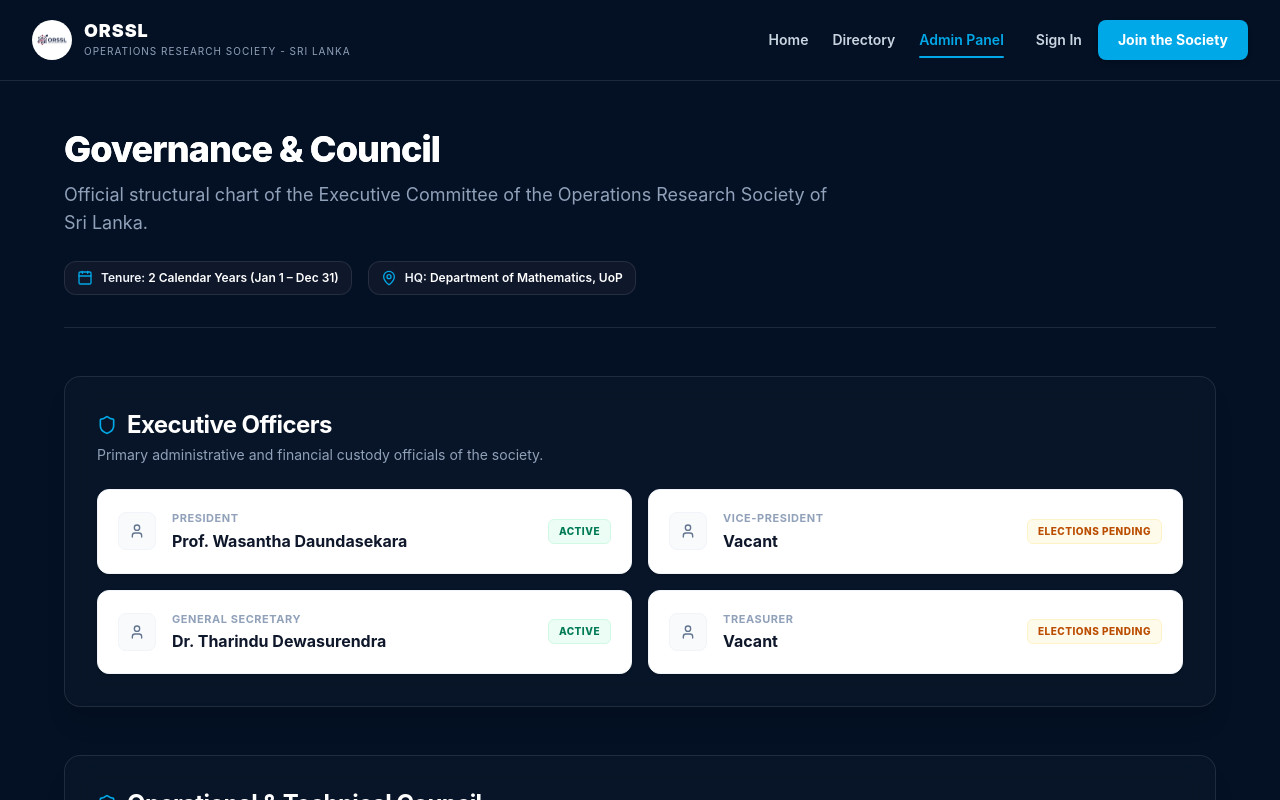
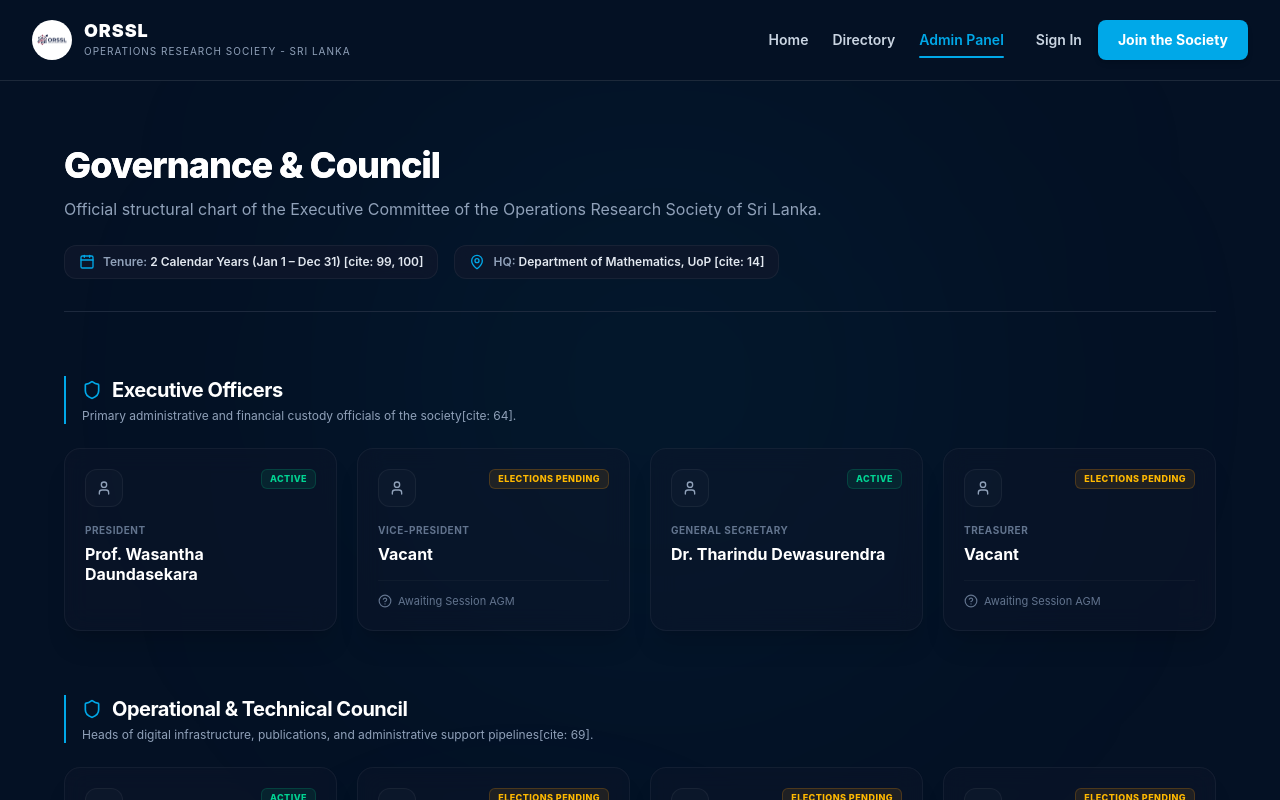
Before and after one commit to felinex4/orssl-final, a React (Vite) app: page / in a window 1280 px wide. Both pictures are taken after a click on the button "Admin Panel". Shown: the top 800 px of the page. Built offline with nearby package versions, Linux system fonts and the light colour scheme; no server answers.

Commit message:
Update portal features

```diff
--- a/src/Pages/Admin.jsx
+++ b/src/Pages/Admin.jsx
@@ -1,12 +1,12 @@
 import React from 'react';
-import { Shield, User, Users, Cpu, Calendar, MapPin, CheckCircle } from 'lucide-react';
+import { Shield, User, Users, Calendar, MapPin, CheckCircle, HelpCircle } from 'lucide-react';
 
 export default function Admin() {
-  // Council matrix data structured into the 3 constitutional tiers
+  // Council matrix data structured into the 3 constitutional tiers [cite: 63]
   const councilTiers = [
     {
       title: "Executive Officers",
-      description: "Primary administrative and financial custody officials of the society.",
+      description: "Primary administrative and financial custody officials of the society[cite: 64].",
       roles: [
         { position: "President", name: "Prof. Wasantha Daundasekara", status: "Active" },
         { position: "Vice-President", name: "Vacant", status: "Elections Pending" },
@@ -16,7 +16,7 @@
     },
     {
       title: "Operational & Technical Council",
-      description: "Heads of digital infrastructure, publications, and administrative support pipelines.",
+      description: "Heads of digital infrastructure, publications, and administrative support pipelines[cite: 69].",
       roles: [
         { position: "Webmaster & Head of Digital Infrastructure", name: "Vacant (Appointed)", status: "Active" },
         { position: "Assistant Secretary", name: "Vacant", status: "Elections Pending" },
@@ -26,86 +26,101 @@
     },
     {
       title: "General Committee Members",
-      description: "Five operational seats managing event logistics and community engagement.",
+      description: "Operational seats managing event logistics and community engagement[cite: 74].",
       roles: [
         { position: "General Committee Member 1", name: "Vacant", status: "Elections Pending" },
         { position: "General Committee Member 2", name: "Vacant", status: "Elections Pending" },
         { position: "General Committee Member 3", name: "Vacant", status: "Elections Pending" },
-        { position: "General Committee Member (Student Representative)", name: "Vacant", status: "Reserved for Student" },
-        { position: "General Committee Member (Student Representative)", name: "Vacant", status: "Reserved for Student" }
+        { position: "General Committee Member", name: "Vacant", status: "Reserved for Student" },
+        { position: "General Committee Member", name: "Vacant", status: "Reserved for Student" }
       ]
     }
   ];
 
   return (
-    <div className="min-h-screen bg-[#041124] text-slate-100 py-12 px-4 sm:px-6 lg:px-8">
-      <div className="max-w-6xl mx-auto">
+    <div className="min-h-screen bg-[#041124] text-slate-100 py-16 px-4 sm:px-6 lg:px-8 relative overflow-hidden">
+      {/* Background Radial Glow Matching Home/Register Page Vibe */}
+      <div className="absolute top-0 right-1/4 w-[600px] h-[600px] bg-[#00a8e8]/5 rounded-full blur-[150px] pointer-events-none" />
+      <div className="absolute bottom-1/4 left-1/4 w-[400px] h-[400px] bg-[#00a8e8]/5 rounded-full blur-[130px] pointer-events-none" />
+
+      <div className="max-w-6xl mx-auto relative z-10">
 
         {/* Header Block */}
-        <div className="text-center sm:text-left mb-12 border-b border-slate-100/10 pb-8">
+        <div className="text-center sm:text-left mb-16 border-b border-slate-800 pb-8">
           <h1 className="text-4xl font-extrabold tracking-tight text-white bg-gradient-to-r from-white via-slate-200 to-[#00a8e8] bg-clip-text text-transparent">
             Governance & Council
           </h1>
-          <p className="mt-3 text-lg text-slate-400 max-w-3xl">
+          <p className="mt-3 text-base text-slate-400 max-w-3xl">
             Official structural chart of the Executive Committee of the Operations Research Society of Sri Lanka.
           </p>
 
           {/* Constitutional Meta Framework Badges */}
           <div className="mt-6 flex flex-wrap gap-4 justify-center sm:justify-start text-xs font-semibold">
-            <div className="flex items-center gap-2 bg-slate-900 border border-slate-100/10 px-3 py-2 rounded-xl">
+            <div className="flex items-center gap-2 bg-slate-900/80 border border-white/5 px-3.5 py-2 rounded-xl backdrop-blur-sm">
               <Calendar className="w-4 h-4 text-[#00a8e8]" />
-              <span>Tenure: <span className="text-white">2 Calendar Years (Jan 1 – Dec 31)</span></span>
+              <span className="text-slate-400">Tenure: <span className="text-slate-200">2 Calendar Years (Jan 1 – Dec 31) [cite: 99, 100]</span></span>
             </div>
-            <div className="flex items-center gap-2 bg-slate-900 border border-slate-100/10 px-3 py-2 rounded-xl">
+            <div className="flex items-center gap-2 bg-slate-900/80 border border-white/5 px-3.5 py-2 rounded-xl backdrop-blur-sm">
               <MapPin className="w-4 h-4 text-[#00a8e8]" />
-              <span>HQ: <span className="text-white">Department of Mathematics, UoP</span></span>
+              <span className="text-slate-400">HQ: <span className="text-slate-200">Department of Mathematics, UoP [cite: 14]</span></span>
             </div>
           </div>
         </div>
 
         {/* Dynamic Tier Rendering Engine */}
-        <div className="space-y-12">
+        <div className="space-y-16">
           {councilTiers.map((tier, index) => (
-            <div key={index} className="bg-white/[0.02] border border-slate-100/10 rounded-2xl p-6 sm:p-8 backdrop-blur-md shadow-xl">
-              <div className="mb-6">
+            <div key={index} className="space-y-6">
+              {/* Section Title */}
+              <div className="border-l-2 border-[#00a8e8] pl-4">
                 <div className="flex items-center gap-2.5 mb-1">
                   <Shield className="w-5 h-5 text-[#00a8e8]" />
-                  <h2 className="text-2xl font-bold text-white tracking-tight">{tier.title}</h2>
+                  <h2 className="text-xl font-bold text-white tracking-tight">{tier.title}</h2>
                 </div>
-                <p className="text-sm text-slate-400">{tier.description}</p>
+                <p className="text-xs text-slate-400">{tier.description}</p>
               </div>
 
-              {/* Grid Matrix Setup for Roles */}
-              <div className="grid grid-cols-1 md:grid-cols-2 gap-4">
+              {/* Grid Matrix Layout for Individual Officer Cards */}
+              <div className="grid grid-cols-1 sm:grid-cols-2 lg:grid-cols-4 gap-5">
                 {tier.roles.map((role, rIndex) => (
                   <div
                     key={rIndex}
-                    className="bg-white border border-slate-100 rounded-xl p-5 flex items-center justify-between shadow-sm hover:border-[#00a8e8]/20 transition-all group"
+                    className="bg-slate-900/40 border border-white/5 rounded-2xl p-5 flex flex-col justify-between shadow-xl backdrop-blur-md hover:border-[#00a8e8]/30 transition-all group relative overflow-hidden"
                   >
-                    <div className="flex items-center gap-4 min-w-0">
-                      <div className="p-2.5 bg-slate-50 border border-slate-100 rounded-lg group-hover:bg-[#00a8e8]/5 transition-colors">
-                        <User className="w-4 h-4 text-slate-500 group-hover:text-[#00a8e8]" />
-                      </div>
-                      <div className="min-w-0">
-                        <span className="block text-[11px] font-bold text-slate-400 uppercase tracking-wider">
-                          {role.position}
-                        </span>
-                        <span className="block text-base font-bold text-slate-900 mt-0.5 truncate">
-                          {role.name}
+                    {/* Top Section of Card */}
+                    <div>
+                      <div className="flex items-start justify-between mb-4">
+                        <div className="p-2.5 bg-white/[0.02] border border-white/5 rounded-xl group-hover:bg-[#00a8e8]/10 group-hover:border-[#00a8e8]/20 transition-colors">
+                          <User className="w-4 h-4 text-slate-400 group-hover:text-[#00a8e8]" />
+                        </div>
+
+                        {/* Inline Status Badge */}
+                        <span className={`text-[9px] font-extrabold uppercase tracking-wider px-2 py-0.5 rounded-md border ${
+                          role.status === 'Active'
+                            ? 'bg-emerald-500/10 text-emerald-400 border-emerald-500/20'
+                            : role.status === 'Reserved for Student'
+                            ? 'bg-purple-500/10 text-purple-400 border-purple-500/20'
+                            : 'bg-amber-500/10 text-amber-400 border-amber-500/20'
+                        }`}>
+                          {role.status === 'Reserved for Student' ? 'Student Slot' : role.status}
                         </span>
                       </div>
+
+                      <span className="block text-[10px] font-bold text-slate-500 uppercase tracking-wider">
+                        {role.position}
+                      </span>
+                      <span className="block text-base font-bold text-white mt-1.5 group-hover:text-[#00a8e8] transition-colors leading-tight">
+                        {role.name}
+                      </span>
                     </div>
 
-                    {/* Status Badge */}
-                    <span className={`text-[10px] font-extrabold uppercase tracking-wider px-2.5 py-1 rounded-md border ${
-                      role.status === 'Active'
-                        ? 'bg-emerald-50 text-emerald-700 border-emerald-100'
-                        : role.status === 'Reserved for Student'
-                        ? 'bg-purple-50 text-purple-700 border-purple-100'
-                        : 'bg-amber-50 text-amber-700 border-amber-100'
-                    }`}>
-                      {role.status}
-                    </span>
+                    {/* Subtle design element at bottom of cards if vacant */}
+                    {role.name === 'Vacant' && (
+                      <div className="mt-4 pt-3 border-t border-white/[0.03] flex items-center gap-1.5 text-[11px] text-slate-500">
+                        <HelpCircle className="w-3.5 h-3.5" />
+                        <span>Awaiting Session AGM</span>
+                      </div>
+                    )}
                   </div>
                 ))}
               </div>
@@ -114,11 +129,11 @@
         </div>
 
         {/* Legally Bound Institutional Footnote */}
-        <div className="mt-12 p-5 bg-blue-500/5 border border-[#00a8e8]/20 rounded-2xl flex items-start gap-3 max-w-4xl mx-auto">
+        <div className="mt-16 p-5 bg-[#00a8e8]/5 border border-[#00a8e8]/20 rounded-2xl flex items-start gap-3 max-w-4xl mx-auto backdrop-blur-sm">
           <CheckCircle className="w-5 h-5 text-[#00a8e8] mt-0.5 flex-shrink-0" />
           <div className="text-xs text-slate-400 leading-relaxed">
             <span className="font-bold text-slate-200 block mb-1">Constitutional Continuity Mandate (Item 7 & 9):</span>
-            As a registered academic professional body, all senior executive candidacies remain bound to university faculty validation parameters. To preserve balanced organizational integration, a minimum structural floor of <span className="text-white font-semibold">two (2) General Committee seats</span> remains permanently reserved for active, verified Student Members.
+            As a registered academic professional body, all senior executive candidacies remain bound to university faculty validation parameters[cite: 65, 67]. To preserve balanced organizational integration, a minimum structural floor of <span className="text-[#00a8e8] font-semibold">two (2) General Committee seats</span> remains permanently reserved for active, verified Student Members[cite: 75].
           </div>
         </div>
 
```
